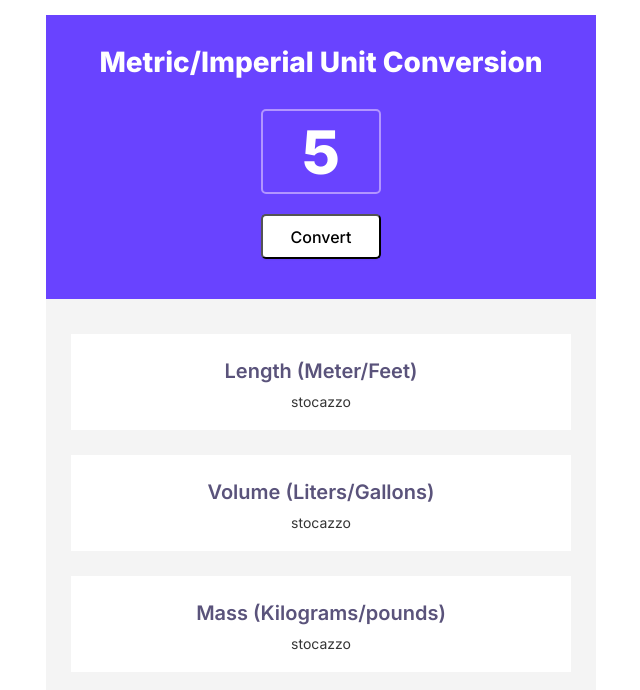
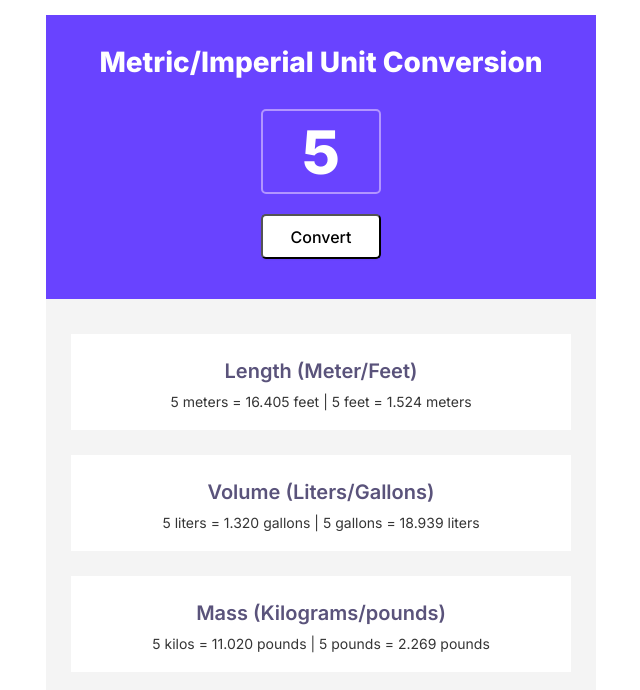
Before and after one commit to Fvolante/unit_converter, a plain HTML site: page index.html in a window 1280 px wide. Both pictures are taken after typing "5" into the empty fields and a click on the button "Convert". Shown: the whole page, without its empty margins (319-959 px from the left). Drawn offline with Linux system fonts and the light colour scheme.

Commit message:
js completed

```diff
--- a/index.html
+++ b/index.html
@@ -15,25 +15,25 @@
 
         <div class="up-section">
             <h1>Metric/Imperial Unit Conversion</h1>
-            <input type="number" id>
-            <button>Convert</button>
+            <input type="number" id="value-to-convert">
+            <button id="convert-btn">Convert</button>
         </div>
 
         <div class="down-section">
 
             <div class="conversion-square">
                 <h3>Length (Meter/Feet)</h3>
-                <div class="conversion">stocazzo</div>
+                <div class="conversion" id="length">stocazzo</div>
             </div>
 
             <div class="conversion-square">
                 <h3>Volume (Liters/Gallons)</h3>
-                <div class="conversion">stocazzo</div>
+                <div class="conversion" id="volume">staceppa</div>
             </div>
 
             <div class="conversion-square">
                 <h3>Mass (Kilograms/pounds)</h3>
-                <div class="conversion">stocazzo</div>
+                <div class="conversion" id="mass">staminchia</div>
             </div>
 
         </div>
--- a/script.js
+++ b/script.js
@@ -3,3 +3,57 @@
 1 liter = 0.264 gallon
 1 kilogram = 2.204 pound
 */
+
+
+// UI elements
+const valueToConvert = document.getElementById("value-to-convert");
+const convertBtn = document.getElementById("convert-btn");
+const lengthSection = document.getElementById("length");
+const volumeSection = document.getElementById("volume");
+const massSection = document.getElementById("mass");
+
+
+// Conversion constants
+const meterFeet = 3.281;
+const literGallon = 0.264;
+const kiloPound = 2.204;
+
+
+// helper functions to compute conversions aproximate to 3 decimals
+function toMetric(value, conversionUnit) {
+    return (value / conversionUnit).toFixed(3);
+}
+
+function toImperial(value, conversionUnit) {
+    return (value * conversionUnit).toFixed(3);
+}
+
+
+// conversion
+convertBtn.addEventListener("click", function() {
+
+    // initial value
+    const value = valueToConvert.value;
+
+    // computed conversions
+    // Length
+    let feet = toImperial(value, meterFeet);
+    let meter = toMetric(value, meterFeet);
+    let lengthResult = `${value} meters = ${feet} feet | ${value} feet = ${meter} meters`;
+
+    lengthSection.textContent = lengthResult;
+
+    // Volume
+    let gallon = toImperial(value, literGallon);
+    let liter = toMetric(value, literGallon);
+    let volumeResult = `${value} liters = ${gallon} gallons | ${value} gallons = ${liter} liters`;
+
+    volumeSection.textContent = volumeResult;
+
+    // Mass
+    let pound = toImperial(value, kiloPound);
+    let kilo = toMetric(value, kiloPound);
+    let massResult = `${value} kilos = ${pound} pounds | ${value} pounds = ${kilo} pounds`;
+
+    massSection.textContent = massResult;
+})
```
